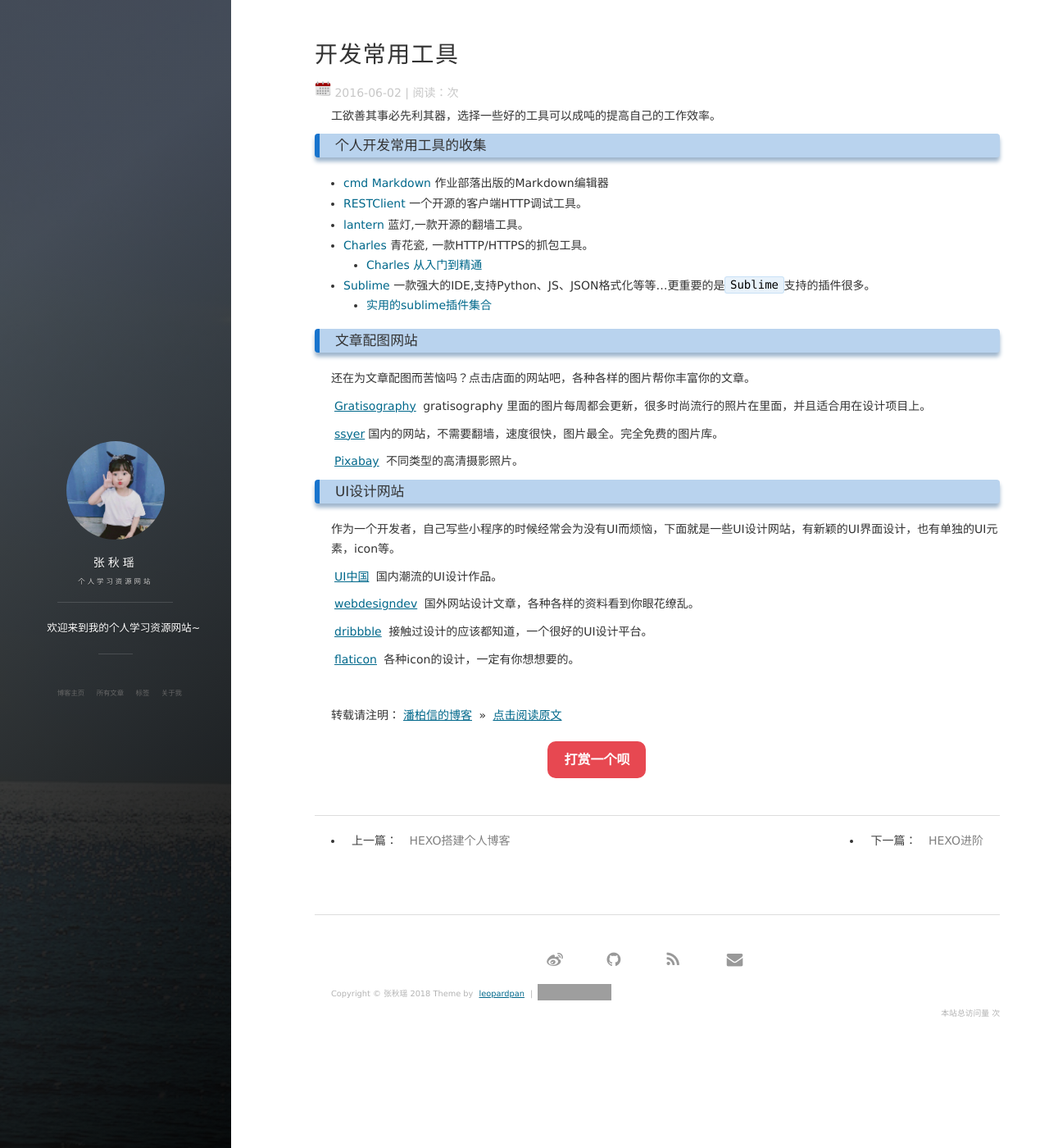
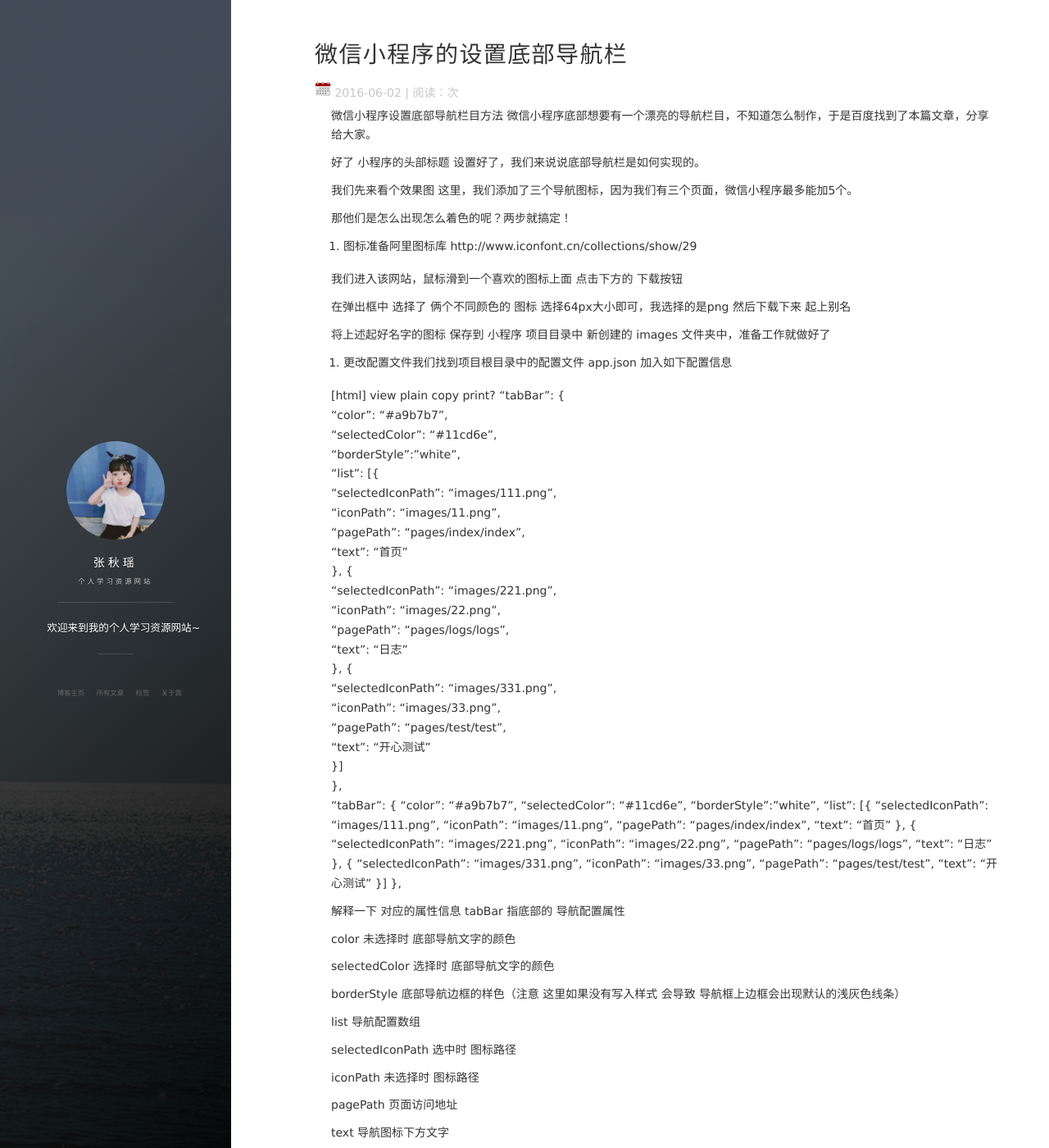
Before and after one commit to Libra-yoyo/Libra-yoyo.github.io, a Jekyll site: the page built from _posts/2016-06-02-Develop_Tool.md, in a window 1280 px wide and 1400 px high. Shown: the whole window at 82% size. Built offline with Jekyll 4.4.1, drawn with Linux system fonts in a browser that asks for light colours; nearby versions of some CDN libraries; comment, search, counter and statistics services are not loaded; some of the changed text lies outside the part shown; grey boxes are pictures that could not be loaded.

Commit message:
Update 2016-06-02-Develop_Tool.md

```diff
--- a/_posts/2016-06-02-Develop_Tool.md
+++ b/_posts/2016-06-02-Develop_Tool.md
@@ -1,45 +1,100 @@
 ---
 layout: post
-title: 开发常用工具
+title: 微信小程序的设置底部导航栏
 date: 2016-06-02 11:15:06
 tag: 工具
 ---
 
-工欲善其事必先利其器，选择一些好的工具可以成吨的提高自己的工作效率。
+微信小程序设置底部导航栏目方法
+微信小程序底部想要有一个漂亮的导航栏目，不知道怎么制作，于是百度找到了本篇文章，分享给大家。
 
-### 个人开发常用工具的收集
+好了 小程序的头部标题 设置好了，我们来说说底部导航栏是如何实现的。
 
-* [cmd Markdown](https://www.zybuluo.com/mdeditor) 作业部落出版的Markdown编辑器
-* [RESTClient](https://github.com/rest-client/rest-client) 一个开源的客户端HTTP调试工具。
-* [lantern](https://github.com/getlantern/lantern) 蓝灯,一款开源的翻墙工具。
-* [Charles](https://www.charlesproxy.com/) 青花瓷, 一款HTTP/HTTPS的抓包工具。
-	* [Charles 从入门到精通](http://blog.devtang.com/2015/11/14/charles-introduction/)
-* [Sublime](http://www.sublimetext.com) 一款强大的IDE,支持Python、JS、JSON格式化等等...更重要的是`Sublime`支持的插件很多。
-	* [实用的sublime插件集合](http://www.xuanfengge.com/practical-collection-of-sublime-plug-in.html)
+我们先来看个效果图
+这里，我们添加了三个导航图标，因为我们有三个页面，微信小程序最多能加5个。
 
-### 文章配图网站
+那他们是怎么出现怎么着色的呢？两步就搞定！
 
-还在为文章配图而苦恼吗？点击店面的网站吧，各种各样的图片帮你丰富你的文章。
+1. 图标准备阿里图标库  http://www.iconfont.cn/collections/show/29
 
-[Gratisography](http://www.gratisography.com/) gratisography 里面的图片每周都会更新，很多时尚流行的照片在里面，并且适合用在设计项目上。
+我们进入该网站，鼠标滑到一个喜欢的图标上面  点击下方的 下载按钮
 
-[ssyer](http://www.ssyer.com/home-index.html)国内的网站，不需要翻墙，速度很快，图片最全。完全免费的图片库。
+在弹出框中 选择了 俩个不同颜色的 图标  选择64px大小即可，我选择的是png  然后下载下来 起上别名
 
-[Pixabay](https://pixabay.com/) 不同类型的高清摄影照片。
+将上述起好名字的图标 保存到 小程序 项目目录中 新创建的 images 文件夹中，准备工作就做好了
+
+2. 更改配置文件我们找到项目根目录中的配置文件 app.json 加入如下配置信息
+
+[html] view plain copy print?
+"tabBar": {
+   "color": "#a9b7b7",
+   "selectedColor": "#11cd6e",
+   "borderStyle":"white",
+   "list": [{
+     "selectedIconPath": "images/111.png",
+     "iconPath": "images/11.png",
+     "pagePath": "pages/index/index",
+     "text": "首页"
+   }, {
+     "selectedIconPath": "images/221.png",
+     "iconPath": "images/22.png",
+     "pagePath": "pages/logs/logs",
+     "text": "日志"
+   }, {
+     "selectedIconPath": "images/331.png",
+     "iconPath": "images/33.png",
+     "pagePath": "pages/test/test",
+     "text": "开心测试"
+   }]
+ },
+ "tabBar": {
+    "color": "#a9b7b7",
+    "selectedColor": "#11cd6e",
+    "borderStyle":"white",
+    "list": [{
+      "selectedIconPath": "images/111.png",
+      "iconPath": "images/11.png",
+      "pagePath": "pages/index/index",
+      "text": "首页"
+    }, {
+      "selectedIconPath": "images/221.png",
+      "iconPath": "images/22.png",
+      "pagePath": "pages/logs/logs",
+      "text": "日志"
+    }, {
+      "selectedIconPath": "images/331.png",
+      "iconPath": "images/33.png",
+      "pagePath": "pages/test/test",
+      "text": "开心测试"
+    }]
+  },
 
 
-### UI设计网站
+解释一下 对应的属性信息 tabBar  指底部的 导航配置属性
 
-作为一个开发者，自己写些小程序的时候经常会为没有UI而烦恼，下面就是一些UI设计网站，有新颖的UI界面设计，也有单独的UI元素，icon等。
+color  未选择时 底部导航文字的颜色
 
-[UI中国](http://www.ui.cn/) 国内潮流的UI设计作品。
+selectedColor  选择时 底部导航文字的颜色
 
-[webdesigndev](http://www.webdesigndev.com/) 国外网站设计文章，各种各样的资料看到你眼花缭乱。
+borderStyle  底部导航边框的样色（注意 这里如果没有写入样式 会导致 导航框上边框会出现默认的浅灰色线条）
 
-[dribbble](https://dribbble.com/) 接触过设计的应该都知道，一个很好的UI设计平台。
+list   导航配置数组
 
-[flaticon](http://www.flaticon.com/) 各种icon的设计，一定有你想想要的。
+selectedIconPath 选中时 图标路径
 
-<br>
+iconPath 未选择时 图标路径
 
-转载请注明：[潘柏信的博客](http://baixin) » [点击阅读原文](http://baixin.io/2016/06/Develop_Tool/)
+pagePath 页面访问地址
+
+text  导航图标下方文字
+
+如果要改变更详细的样式 请参看
+
+https://mp.weixin.qq.com/debug/wxadoc/dev/framework/config.html#tabBar
+
+更多微信小程序教程请扫描二维码关注：H5开发者社区
+
+好了，保存 编译  就可以看到上面的效果了。
+
+
+文章标签：						 微信小程序
```
